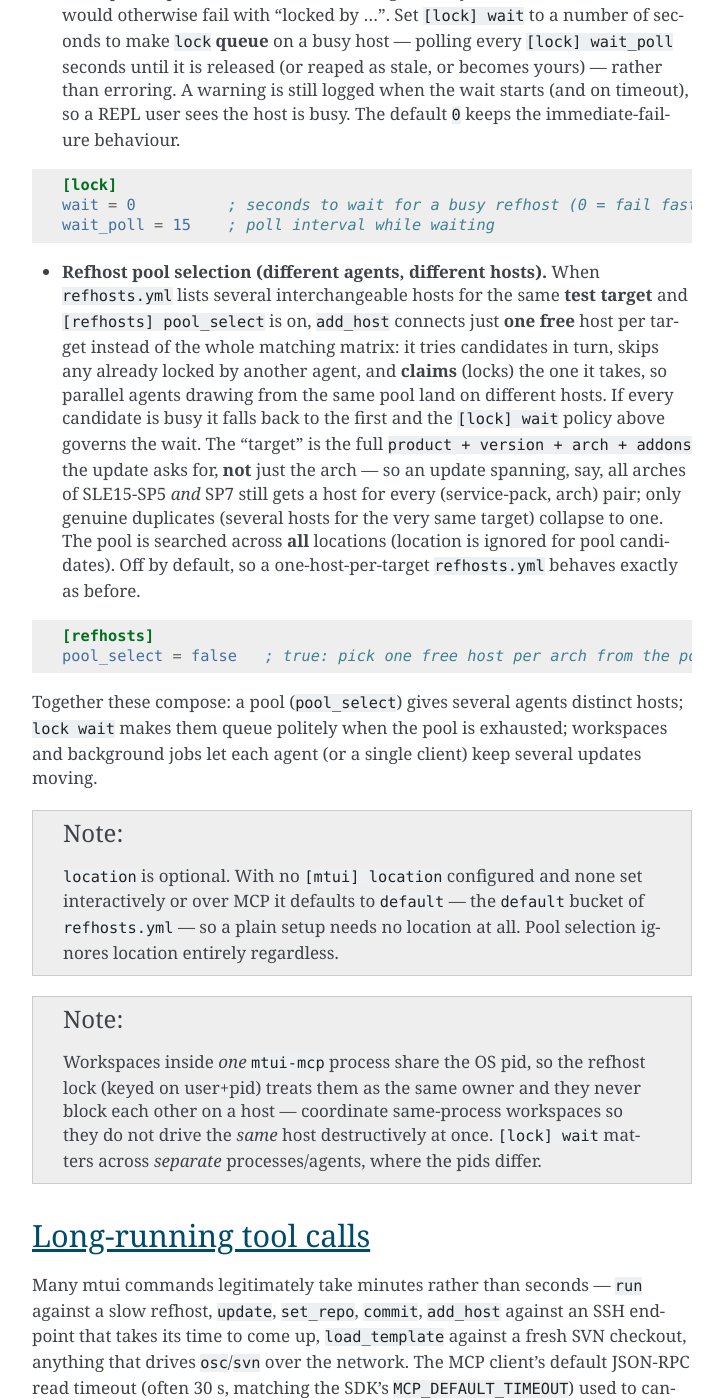
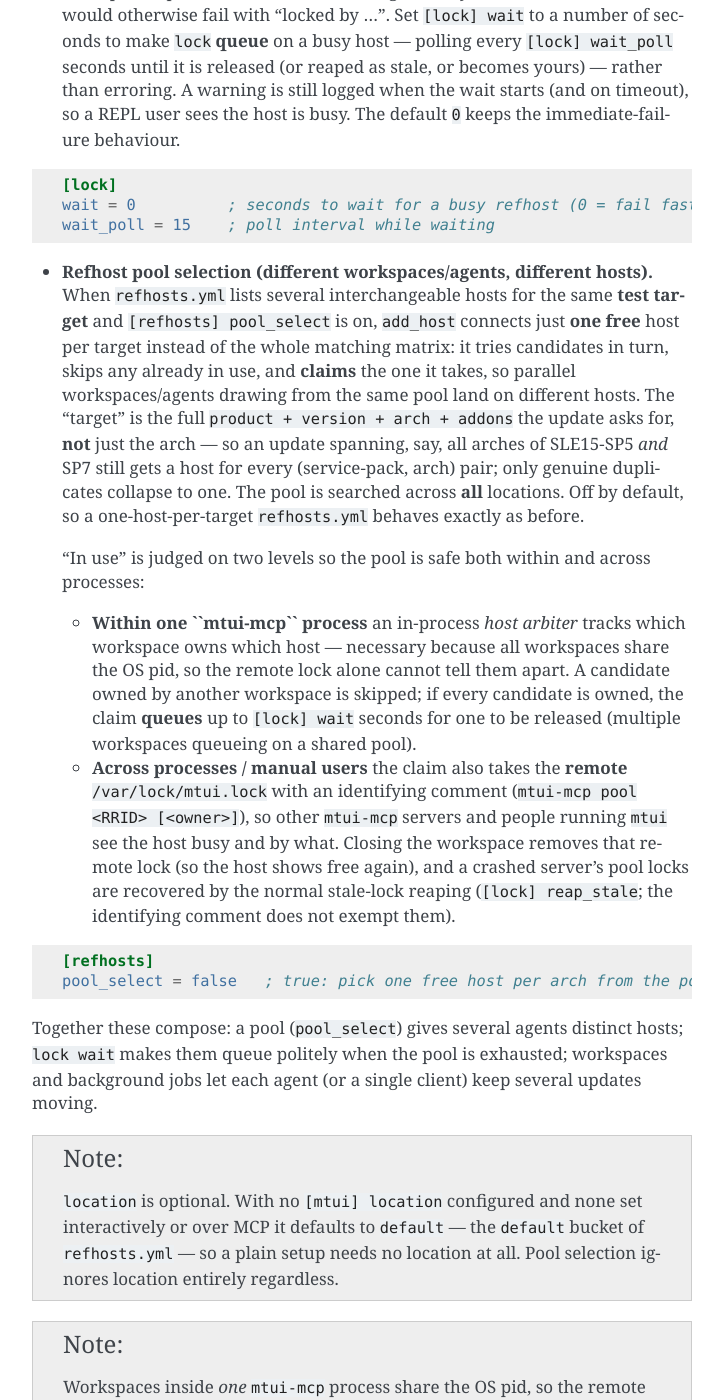
Before and after one commit to openSUSE/mtui, a Sphinx documentation site: the page built from Documentation/mcp.rst, in a window 1280 px wide and 1400 px high, scrolled down 10179 px. Shown: the whole window, without its empty margins (388-1111 px from the left). Built offline with Sphinx 7.4.7, drawn with Linux system fonts in a browser that asks for light colours; some of the changed text lies outside the part shown.

Commit message:
docs(mcp): pool selection works within one client (in-process arbiter) + lock visibility/reaping

```diff
--- a/Documentation/mcp.rst
+++ b/Documentation/mcp.rst
@@ -503,21 +503,35 @@ Three composable features make that possible; together they let one client
     wait = 0          ; seconds to wait for a busy refhost (0 = fail fast)
     wait_poll = 15    ; poll interval while waiting
 
-* **Refhost pool selection (different agents, different hosts).** When
-  ``refhosts.yml`` lists several interchangeable hosts for the same **test
-  target** and ``[refhosts] pool_select`` is on, ``add_host`` connects just
-  **one free** host per target instead of the whole matching matrix: it
-  tries candidates in turn, skips any already locked by another agent, and
-  **claims** (locks) the one it takes, so parallel agents drawing from the
-  same pool land on different hosts. If every candidate is busy it falls
-  back to the first and the ``[lock] wait`` policy above governs the wait.
-  The "target" is the full ``product + version + arch + addons`` the update
-  asks for, **not** just the arch — so an update spanning, say, all arches of
-  SLE15-SP5 *and* SP7 still gets a host for every (service-pack, arch) pair;
-  only genuine duplicates (several hosts for the very same target) collapse
-  to one. The pool is searched across **all** locations (location is ignored
-  for pool candidates). Off by default, so a one-host-per-target
+* **Refhost pool selection (different workspaces/agents, different hosts).**
+  When ``refhosts.yml`` lists several interchangeable hosts for the same
+  **test target** and ``[refhosts] pool_select`` is on, ``add_host`` connects
+  just **one free** host per target instead of the whole matching matrix: it
+  tries candidates in turn, skips any already in use, and **claims** the one
+  it takes, so parallel workspaces/agents drawing from the same pool land on
+  different hosts. The "target" is the full ``product + version + arch +
+  addons`` the update asks for, **not** just the arch — so an update spanning,
+  say, all arches of SLE15-SP5 *and* SP7 still gets a host for every
+  (service-pack, arch) pair; only genuine duplicates collapse to one. The pool
+  is searched across **all** locations. Off by default, so a one-host-per-target
   ``refhosts.yml`` behaves exactly as before.
+
+  "In use" is judged on two levels so the pool is safe both within and across
+  processes:
+
+  - **Within one ``mtui-mcp`` process** an in-process *host arbiter* tracks
+    which workspace owns which host — necessary because all workspaces share
+    the OS pid, so the remote lock alone cannot tell them apart. A candidate
+    owned by another workspace is skipped; if every candidate is owned, the
+    claim **queues** up to ``[lock] wait`` seconds for one to be released
+    (multiple workspaces queueing on a shared pool).
+  - **Across processes / manual users** the claim also takes the **remote**
+    ``/var/lock/mtui.lock`` with an identifying comment
+    (``mtui-mcp pool <RRID> [<owner>]``), so other ``mtui-mcp`` servers and
+    people running ``mtui`` see the host busy and by what. Closing the
+    workspace removes that remote lock (so the host shows free again), and a
+    crashed server's pool locks are recovered by the normal stale-lock reaping
+    (``[lock] reap_stale``; the identifying comment does not exempt them).
 
 .. code-block:: ini
 
@@ -538,11 +552,13 @@ client) keep several updates moving.
 
 .. note::
 
-   Workspaces inside *one* ``mtui-mcp`` process share the OS pid, so the
-   refhost lock (keyed on user+pid) treats them as the same owner and they
-   never block each other on a host — coordinate same-process workspaces so
-   they do not drive the *same* host destructively at once. ``[lock] wait``
-   matters across *separate* processes/agents, where the pids differ.
+   Workspaces inside *one* ``mtui-mcp`` process share the OS pid, so the remote
+   refhost lock (keyed on user+pid) cannot tell them apart. The in-process host
+   arbiter (above) is what keeps two same-process workspaces off the same pool
+   host; ``[lock] wait`` then governs queueing both within the process (arbiter)
+   and across separate processes/agents (remote lock). Without ``pool_select``
+   (a single host per arch), still serialise the host phase per host — only the
+   pool makes concurrent host-lanes safe.
 
 
 Long-running tool calls
```
